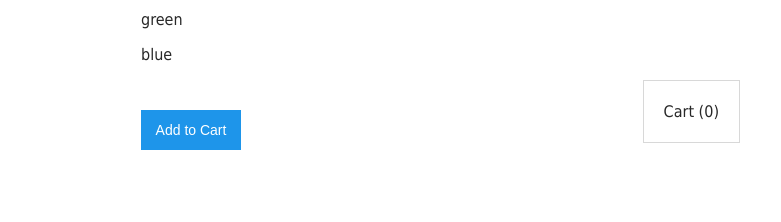
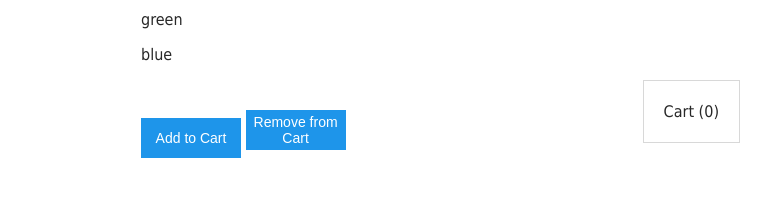
Before and after one commit to Nicolabell/Basic-Vue.js-app, a plain HTML site: page index.html in a window 1280 px wide. Shown: the part 296-518 px from the top of the page, 499-1280 px from the left. Drawn offline with nearby package versions, Linux system fonts and the light colour scheme.

Commit message:
button to remove items from cart

```diff
--- a/index.html
+++ b/index.html
@@ -31,6 +31,7 @@
 					<p @mouseover="updateProduct(variant.variantImage)">{{ variant.variantColour}}</p>
 				</div>
 				<button v-on:click="addToCart">Add to Cart</button>
+				<button v-on:click="removeFromCart">Remove from Cart</button>
 				<div class="cart">
 					<p>Cart ({{cart}})</p>
 			</div>
--- a/main.js
+++ b/main.js
@@ -28,6 +28,9 @@ var app = new Vue ({
 		},
 		updateProduct: function (variantImage) {
 			this.image = variantImage
+		},
+		removeFromCart: function () {
+			this.cart -= 1
 		}
 	}
 })
```
Also changed, not shown: 1 other file.
